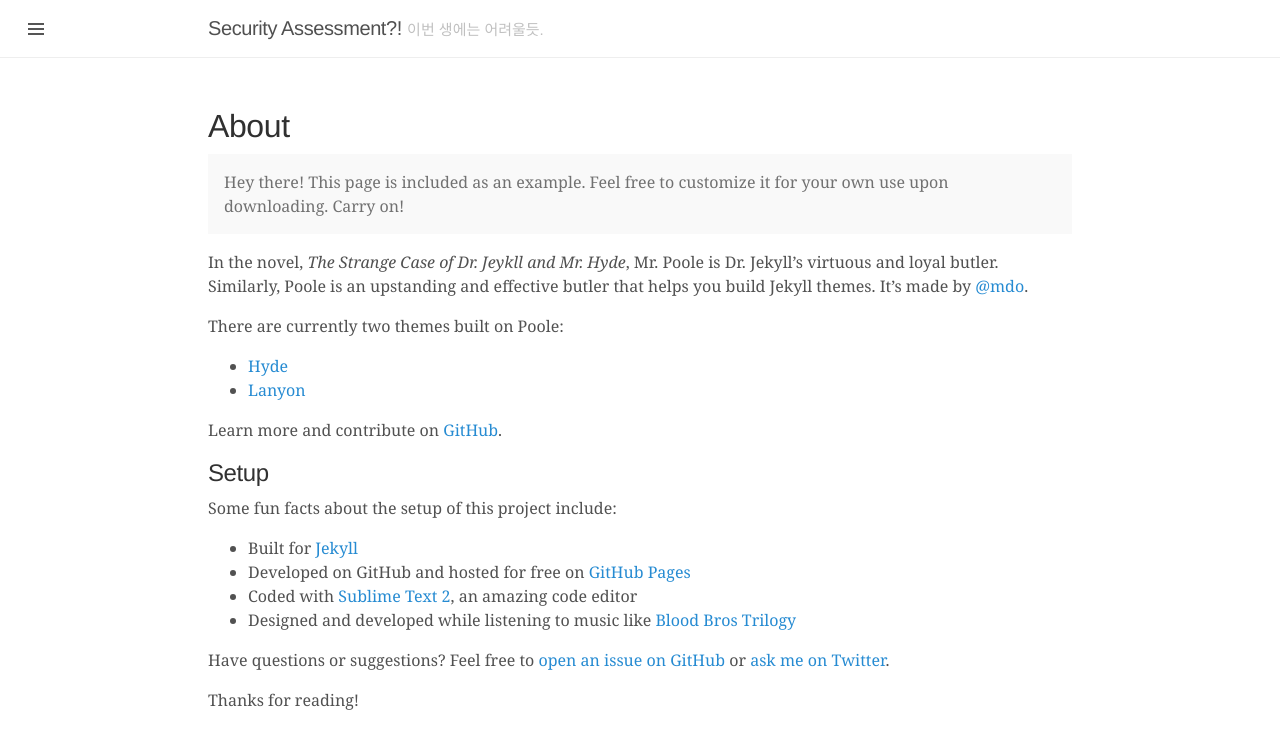
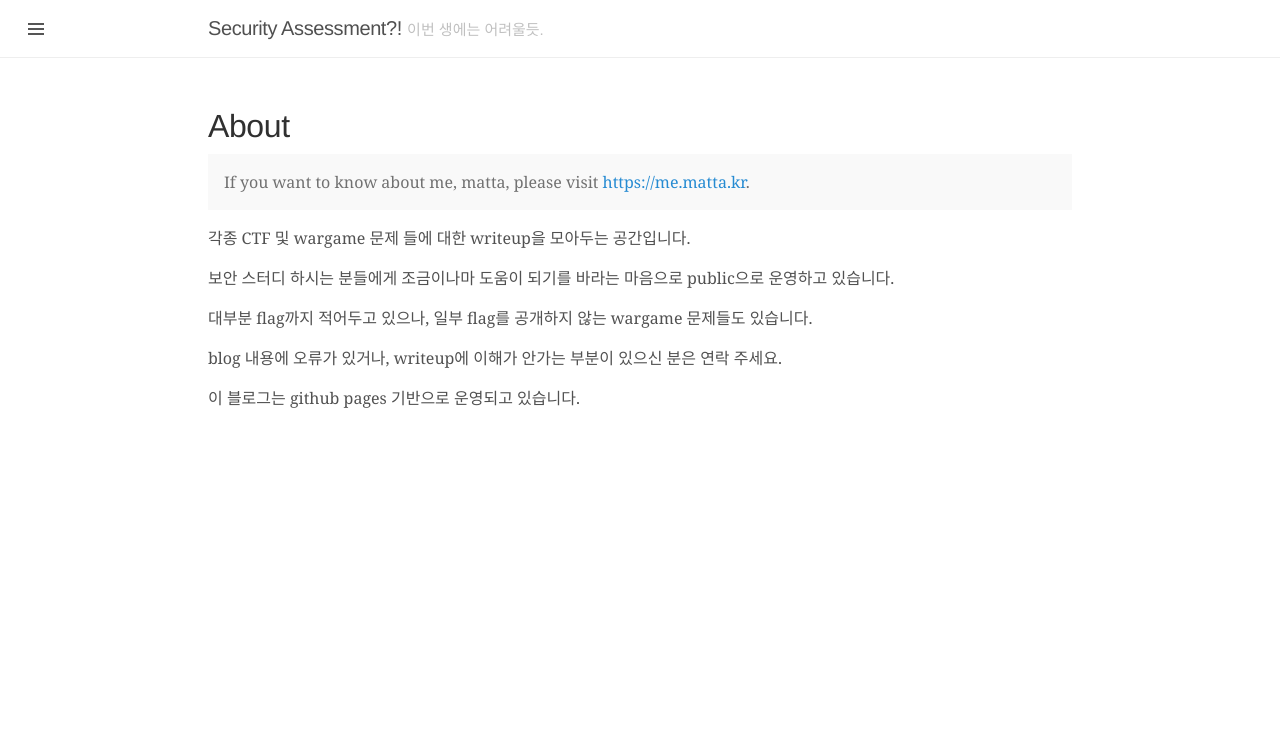
Before and after one commit to JisoonPark/writeup, a Jekyll site: the page built from about.md, in a window 1280 px wide. Shown: the top 749 px of the page. Built offline with Jekyll 4.4.1, drawn with Linux system fonts in a browser that asks for light colours; some web fonts are replaced.

Commit message:
Update about.md

```diff
--- a/about.md
+++ b/about.md
@@ -4,27 +4,17 @@ title: About
 ---
 
 <p class="message">
-  Hey there! This page is included as an example. Feel free to customize it for your own use upon downloading. Carry on!
+  If you want to know about me, matta, please visit <a href="https://me.matta.kr">https://me.matta.kr</a>.
 </p>
 
-In the novel, *The Strange Case of Dr. Jeykll and Mr. Hyde*, Mr. Poole is Dr. Jekyll's virtuous and loyal butler. Similarly, Poole is an upstanding and effective butler that helps you build Jekyll themes. It's made by [@mdo](https://twitter.com/mdo).
+각종 CTF 및 wargame 문제 들에 대한 writeup을 모아두는 공간입니다.
 
-There are currently two themes built on Poole:
+보안 스터디 하시는 분들에게 조금이나마 도움이 되기를 바라는 마음으로 public으로 운영하고 있습니다.
 
-* [Hyde](http://hyde.getpoole.com)
-* [Lanyon](http://lanyon.getpoole.com)
+대부분 flag까지 적어두고 있으나, 일부 flag를 공개하지 않는 wargame 문제들도 있습니다.
 
-Learn more and contribute on [GitHub](https://github.com/poole).
+blog 내용에 오류가 있거나, writeup에 이해가 안가는 부분이 있으신 분은 연락 주세요.
 
-## Setup
 
-Some fun facts about the setup of this project include:
 
-* Built for [Jekyll](http://jekyllrb.com)
-* Developed on GitHub and hosted for free on [GitHub Pages](https://pages.github.com)
-* Coded with [Sublime Text 2](http://sublimetext.com), an amazing code editor
-* Designed and developed while listening to music like [Blood Bros Trilogy](https://soundcloud.com/maddecent/sets/blood-bros-series)
-
-Have questions or suggestions? Feel free to [open an issue on GitHub](https://github.com/poole/issues/new) or [ask me on Twitter](https://twitter.com/mdo).
-
-Thanks for reading!
+이 블로그는 github pages 기반으로 운영되고 있습니다.
```
